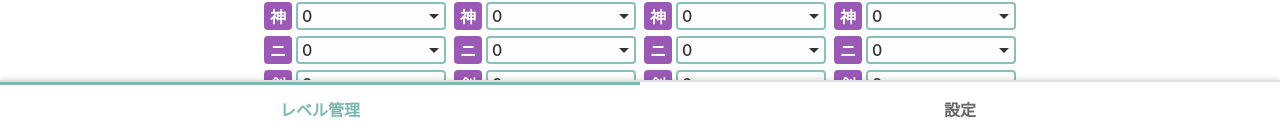
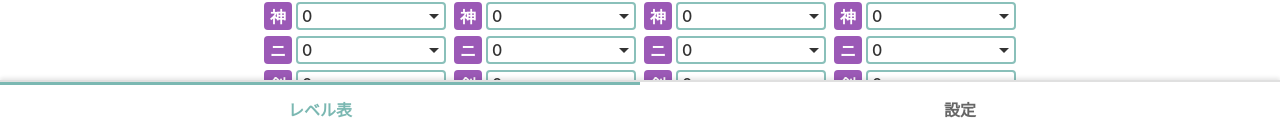
Before and after one commit to voltilamm/dqw-levels, a React (Vite) app: page / in a window 1280 px wide. Shown: the part 667-797 px from the top of the page. Built offline with nearby package versions, Linux system fonts and the light colour scheme.

Commit message:
style: change tab label from 'レベル管理' to 'レベル表'
- Update TabNavigation label for better brevity
- Keep app header as 'DQW レベル管理' for clarity

```diff
--- a/src/components/common/TabNavigation.tsx
+++ b/src/components/common/TabNavigation.tsx
@@ -15,7 +15,7 @@ export function TabNavigation({ activeTab, onTabChange }: TabNavigationProps) {
         className={`${styles.tab} ${activeTab === "levels" ? styles.active : ""}`}
         onClick={() => onTabChange("levels")}
       >
-        レベル管理
+        レベル表
       </button>
       <button
         type="button"
```
